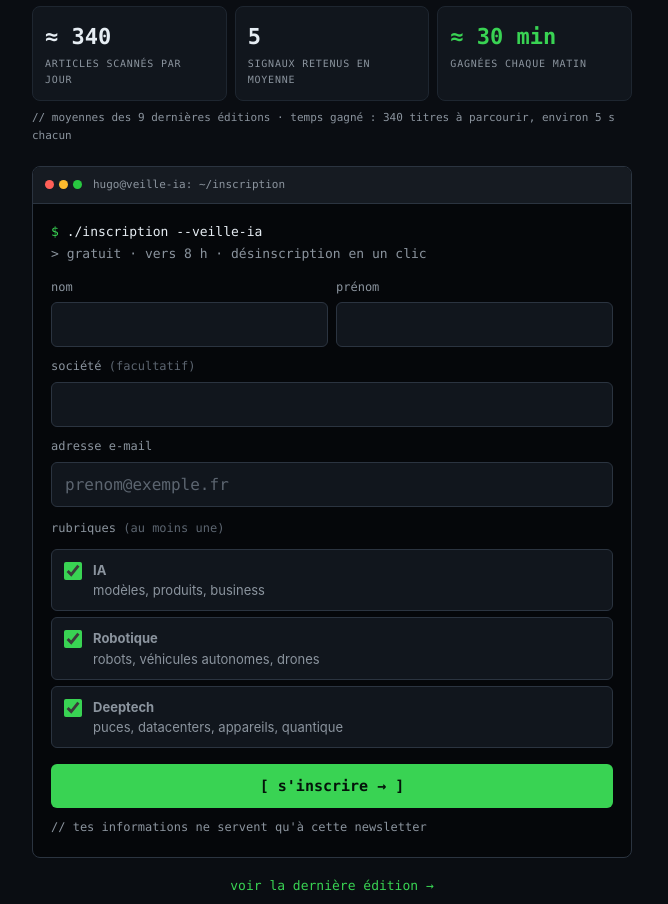
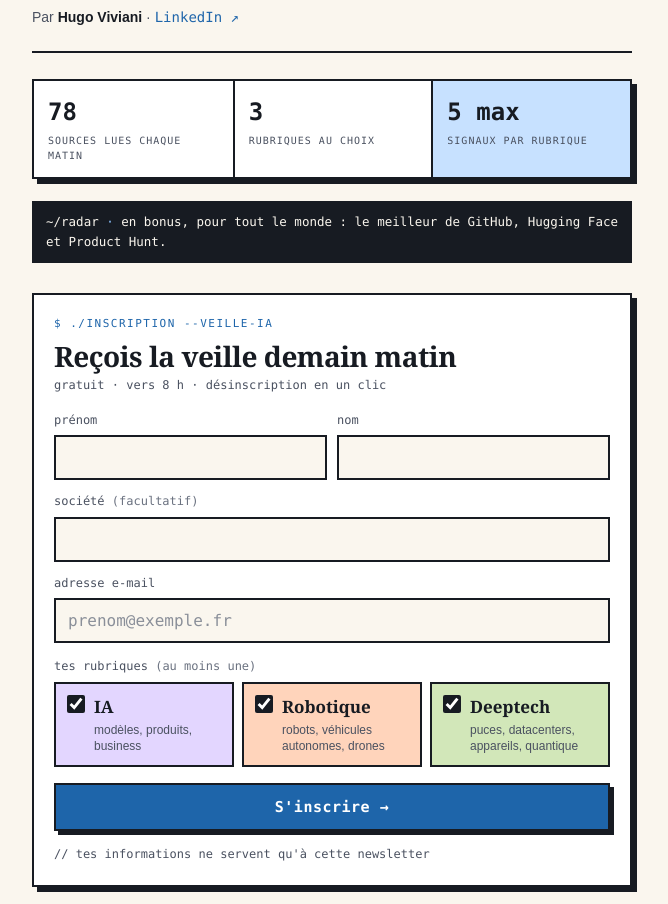
Before and after one commit to HVIVIANI/newsletter-ia, a plain HTML site: page index.html in a window 1280 px wide. Shown: the part 175-1079 px from the top of the page, without its empty margins (308-976 px from the left). Drawn offline with Linux system fonts and the light colour scheme.

Commit message:
Inscription : nouveau design « carnet de labo » (comme la newsletter) et nouvelle image de partage
Co-Authored-By: Claude Opus 5.5 <noreply@anthropic.com>
Claude-Session: https://claude.ai/code/session_013ankkK1piCdbsypURx5R1t

```diff
--- a/index.html
+++ b/index.html
@@ -5,132 +5,159 @@
 <meta name="viewport" content="width=device-width, initial-scale=1">
 <title>Veille IA — IA, robotique et deeptech, triées chaque matin, par Hugo Viviani</title>
 <meta name="description" content="Chaque matin, des centaines d'articles sur l'IA, la robotique et la deeptech scannés pour ne garder que les signaux forts. Tu choisis tes rubriques. Une newsletter gratuite conçue et opérée par Hugo Viviani.">
-<meta name="color-scheme" content="dark">
+<meta name="color-scheme" content="light">
+<meta name="theme-color" content="#faf6ee">
 <meta property="og:type" content="website">
 <meta property="og:url" content="https://hviviani.github.io/newsletter-ia/">
 <meta property="og:title" content="Veille IA — IA, robotique et deeptech, triées chaque matin">
-<meta property="og:description" content="Environ 340 articles scannés chaque jour, 5 signaux retenus. Une newsletter gratuite conçue et opérée par Hugo Viviani.">
+<meta property="og:description" content="78 sources lues chaque matin, seulement les signaux forts. IA, robotique, deeptech : tu choisis tes rubriques. Une newsletter gratuite conçue et opérée par Hugo Viviani.">
 <meta property="og:image" content="https://hviviani.github.io/newsletter-ia/apercu.png">
 <meta property="og:image:width" content="1200">
 <meta property="og:image:height" content="627">
 <meta property="og:locale" content="fr_FR">
 <meta name="twitter:card" content="summary_large_image">
 <style>
-  /* Mêmes couleurs et mêmes polices que la newsletter */
+  /* Même direction artistique que la newsletter : « carnet de labo » (fond crème, encre, bleu labo, pastels par rubrique) */
   :root {
-    --fond: #0a0d12; --carte: #11161d; --bord: #1e2630; --bord-fort: #2b3440; --noir: #05070a;
-    --texte: #e6edf3; --doux: #8b949e; --accent: #39d353; --alerte: #d29922; --erreur: #f85149;
-    --mono: 'JetBrains Mono', 'SF Mono', Menlo, Consolas, monospace;
-    --sans: Inter, 'Segoe UI', Helvetica, Arial, sans-serif;
+    --fond: #faf6ee; --carte: #ffffff; --bord: #d9d2c3; --encre: #171b22; --texte: #171b22; --doux: #4a5160;
+    --accent: #1e65aa; --bleu-p: #8cc2ff; --bleu-t: #c7e1ff;
+    --ia-p: #c8aefa; --ia-t: #e3d6ff; --ia-i: #6f4fa1;
+    --ro-p: #f6a97a; --ro-t: #ffd4bb; --ro-i: #9a4900;
+    --de-p: #a9cb7d; --de-t: #d2e7b9; --de-i: #4d7002;
+    --erreur: #b3261e;
+    --mono: Menlo, Consolas, 'Courier New', monospace;
+    --serif: Georgia, 'Times New Roman', serif;
+    --sans: Arial, Helvetica, sans-serif;
   }
   * { box-sizing: border-box; }
   html { background: var(--fond); }
   body { margin: 0; background: var(--fond); color: var(--texte); font-family: var(--sans); font-size: 16px; line-height: 1.55; -webkit-text-size-adjust: 100%; }
   a { color: var(--accent); text-decoration: none; }
   a:hover { text-decoration: underline; }
-  main { max-width: 640px; margin: 0 auto; padding: 28px 20px 0; }
+  main { max-width: 640px; margin: 0 auto; padding: 30px 20px 0; }
   .mono { font-family: var(--mono); }
   .doux { color: var(--doux); }
-  .vert { color: var(--accent); }
+  [hidden] { display: none !important; }
+  :focus-visible { outline: 3px solid var(--accent); outline-offset: 2px; }
 
-  .shell { font-family: var(--mono); font-size: 12px; color: var(--accent); }
-  h1 { font-size: 34px; line-height: 1.1; letter-spacing: -.8px; margin: 10px 0 0; font-weight: 700; }
+  /* En-tête, comme dans l'e-mail */
+  .haut { display: flex; justify-content: space-between; gap: 12px; font-family: var(--mono); font-size: 12px; letter-spacing: 1.5px; color: var(--accent); }
+  h1 { font-family: var(--serif); font-size: 52px; line-height: 1.02; letter-spacing: -1.5px; margin: 10px 0 0; font-weight: 700; }
   h1 .curseur { color: var(--accent); animation: clignote 1.1s steps(1) infinite; }
   @keyframes clignote { 50% { opacity: 0; } }
   @media (prefers-reduced-motion: reduce) { h1 .curseur { animation: none; } }
-  .accroche { font-size: 19px; line-height: 1.4; margin: 14px 0 0; text-wrap: balance; }
+  .accroche { font-size: 18px; line-height: 1.45; margin: 12px 0 0; color: var(--texte); text-wrap: balance; }
+  .par { font-size: 14px; color: var(--doux); margin: 6px 0 0; }
+  .par b { color: var(--texte); }
+  .trait { border: 0; border-top: 2px solid var(--encre); margin: 22px 0 0; }
 
-  .chiffres { display: grid; grid-template-columns: repeat(3, 1fr); gap: 8px; margin: 20px 0 0; }
-  .chiffre { background: var(--carte); border: 1px solid var(--bord); border-radius: 8px; padding: 13px 12px; }
-  .chiffre b { display: block; font-family: var(--mono); font-size: 22px; font-weight: 700; font-variant-numeric: tabular-nums; white-space: nowrap; }
-  .chiffre span { display: block; font-family: var(--mono); font-size: 10px; color: var(--doux); text-transform: uppercase; letter-spacing: .8px; margin-top: 2px; }
+  /* Boîte rétro : bordure d'encre et ombre pleine décalée */
+  .boite { background: var(--carte); border: 2px solid var(--encre); box-shadow: 5px 5px 0 var(--encre); }
 
-  /* Fenêtre de terminal : le bloc d'inscription */
-  .fenetre { background: var(--noir); border: 1px solid var(--bord-fort); border-radius: 8px; margin: 22px 0 0; overflow: hidden; }
-  .fenetre .barre { background: #161b22; border-bottom: 1px solid var(--bord-fort); padding: 9px 12px; font-family: var(--mono); font-size: 11px; color: var(--doux); display: flex; align-items: center; gap: 5px; }
-  .fenetre .barre i { width: 9px; height: 9px; border-radius: 50%; display: inline-block; }
-  .fenetre .barre span { margin-left: 6px; }
-  .fenetre .corps { padding: 18px 18px 20px; }
-  .commande { font-family: var(--mono); font-size: 13px; }
-  .commande + .commande { margin-top: 2px; }
+  /* Fiche d'expérience : les chiffres */
+  .fiche { display: grid; grid-template-columns: repeat(3, 1fr); margin: 26px 0 0; }
+  .fiche > div { padding: 13px 14px; }
+  .fiche > div + div { border-left: 2px solid var(--encre); }
+  .fiche > div:last-child { background: var(--bleu-t); }
+  .fiche b { display: block; font-family: var(--mono); font-size: 24px; font-weight: 700; white-space: nowrap; }
+  .fiche span { display: block; font-family: var(--mono); font-size: 10px; color: var(--doux); text-transform: uppercase; letter-spacing: 1px; margin-top: 2px; }
 
-  form { margin: 14px 0 0; }
-  .champs { display: flex; gap: 8px; }
-  .champs + .champs { margin-top: 10px; }
+  /* Les 3 rubriques */
+  .etiquette { font-family: var(--mono); font-size: 11px; letter-spacing: 1.5px; color: var(--accent); text-transform: uppercase; }
+  .rubs { display: grid; grid-template-columns: repeat(3, 1fr); gap: 14px; margin: 10px 0 0; }
+  .rub { border: 2px solid var(--encre); background: var(--carte); }
+  .rub .tete { font-family: var(--serif); font-size: 22px; font-weight: 700; padding: 10px 12px; border-bottom: 2px solid var(--encre); }
+  .rub p { margin: 0; padding: 9px 12px 11px; font-size: 13px; line-height: 1.45; color: var(--doux); }
+  .rub.ia .tete { background: var(--ia-p); } .rub.ro .tete { background: var(--ro-p); } .rub.de .tete { background: var(--de-p); }
+  .radar { margin: 22px 0 0; padding: 11px 14px; background: var(--encre); color: #faf6ee; font-family: var(--mono); font-size: 12.5px; line-height: 1.6; }
+  .radar span { color: var(--bleu-p); }
+
+  /* Formulaire d'inscription */
+  .inscription { margin: 30px 0 0; padding: 20px 20px 22px; }
+  .inscription h2 { font-family: var(--serif); font-size: 28px; line-height: 1.15; letter-spacing: -.5px; margin: 8px 0 4px; }
+  .inscription .promesse-haut { font-family: var(--mono); font-size: 12px; color: var(--doux); margin: 0; }
+  form { margin: 16px 0 0; }
+  .champs { display: flex; gap: 10px; }
+  .champs + .champs { margin-top: 12px; }
   .champ { flex: 1; min-width: 0; }
   label { display: block; font-family: var(--mono); font-size: 12px; color: var(--doux); margin-bottom: 6px; }
-  .facultatif { color: #5c6570; }
-  input[type=email], input[type=text] { width: 100%; background: var(--carte); color: var(--texte); border: 1px solid var(--bord-fort); border-radius: 6px; padding: 12px 13px; font-family: var(--mono); font-size: 16px; }
-  input::placeholder { color: #5c6570; }
-  input:focus-visible, button:focus-visible, a:focus-visible { outline: 2px solid var(--accent); outline-offset: 2px; }
-  button { width: 100%; margin-top: 10px; background: var(--accent); color: #04130a; border: 0; border-radius: 6px; padding: 13px 16px; font-family: var(--mono); font-size: 15px; font-weight: 700; cursor: pointer; }
-  button:hover { background: #4ae168; }
-  button[disabled] { opacity: .6; cursor: default; }
-  .promesse { font-family: var(--mono); font-size: 12px; color: var(--doux); margin: 10px 0 0; }
-  fieldset { border: 0; margin: 12px 0 0; padding: 0; min-width: 0; }
+  .facultatif { color: #6b7280; }
+  input[type=email], input[type=text] { width: 100%; background: var(--fond); color: var(--texte); border: 2px solid var(--encre); border-radius: 0; padding: 11px 12px; font-family: var(--mono); font-size: 16px; }
+  input::placeholder { color: #8a8f99; }
+  input[type=email]:focus-visible, input[type=text]:focus-visible { background: #ffffff; outline: 3px solid var(--bleu-p); outline-offset: 0; }
+  fieldset { border: 0; margin: 14px 0 0; padding: 0; min-width: 0; }
   legend { font-family: var(--mono); font-size: 12px; color: var(--doux); margin-bottom: 6px; padding: 0; }
-  .rubrique { display: flex; gap: 11px; align-items: flex-start; padding: 10px 12px; margin-top: 6px; background: var(--carte); border: 1px solid var(--bord-fort); border-radius: 6px; cursor: pointer; font-family: var(--sans); font-size: 15px; color: var(--texte); }
-  .rubrique input { width: 18px; height: 18px; margin: 2px 0 0; accent-color: var(--accent); flex: none; }
-  .rubrique b { display: block; font-weight: 650; }
-  .rubrique span { display: block; font-size: 13px; color: var(--doux); }
+  .choix { display: grid; grid-template-columns: repeat(3, 1fr); gap: 8px; }
+  .rubrique { display: flex; gap: 9px; align-items: flex-start; margin: 0; padding: 10px 11px; border: 2px solid var(--encre); cursor: pointer; font-family: var(--sans); font-size: 15px; color: var(--texte); background: var(--carte); }
+  .rubrique input { width: 18px; height: 18px; margin: 1px 0 0; accent-color: var(--encre); flex: none; }
+  .rubrique b { display: block; font-family: var(--serif); font-size: 17px; }
+  .rubrique span span { display: block; font-size: 12px; line-height: 1.35; color: var(--doux); margin-top: 2px; }
+  .rubrique.ia:has(input:checked) { background: var(--ia-t); } .rubrique.ro:has(input:checked) { background: var(--ro-t); } .rubrique.de:has(input:checked) { background: var(--de-t); }
+  button { width: 100%; margin-top: 16px; background: var(--accent); color: #ffffff; border: 2px solid var(--encre); box-shadow: 4px 4px 0 var(--encre); border-radius: 0; padding: 13px 16px; font-family: var(--mono); font-size: 15px; font-weight: 700; letter-spacing: .5px; cursor: pointer; }
+  button:hover { background: #174f86; }
+  button:active { transform: translate(2px, 2px); box-shadow: 2px 2px 0 var(--encre); }
+  button[disabled] { opacity: .65; cursor: default; }
+  .promesse { font-family: var(--mono); font-size: 12px; color: var(--doux); margin: 14px 0 0; }
   .piege { position: absolute; left: -9999px; width: 1px; height: 1px; overflow: hidden; }
-  .message { font-size: 15px; line-height: 1.55; margin: 14px 0 0; padding: 12px 14px; border-radius: 6px; border: 1px solid; }
-  .message.ok { background: #0f2a19; border-color: #39d35355; }
-  .message.attente { background: #2d230c; border-color: #d2992255; }
-  .message.ko { background: #33131a; border-color: #f8514955; }
+  .message { font-size: 15px; line-height: 1.55; margin: 16px 0 0; padding: 12px 14px; border: 2px solid var(--encre); }
+  .message.ok { background: var(--de-t); }
+  .message.attente { background: var(--ro-t); }
+  .message.ko { background: #ffe1dc; }
   .message b { font-family: var(--mono); font-weight: 700; overflow-wrap: anywhere; }
-  [hidden] { display: none !important; }
 
-  .note { font-family: var(--mono); font-size: 11px; line-height: 1.6; color: var(--doux); margin: 8px 0 0; }
-  .voir { font-family: var(--mono); font-size: 13px; text-align: center; margin: 18px 0 0; }
+  .voir { font-family: var(--mono); font-size: 13px; text-align: center; margin: 26px 0 0; }
 
-  footer { max-width: 640px; margin: 28px auto 0; padding: 20px; border-top: 1px solid var(--bord); font-size: 13px; color: var(--doux); }
+  footer { max-width: 640px; margin: 30px auto 0; padding: 18px 20px 30px; border-top: 2px solid var(--encre); font-size: 13px; color: var(--doux); }
   footer .auteur { color: var(--texte); margin: 0 0 10px; }
   footer .mentions { font-size: 12px; line-height: 1.6; margin: 12px 0 0; padding-top: 12px; border-top: 1px dashed var(--bord); }
+  footer .pipeline { font-family: var(--mono); font-size: 11px; margin: 10px 0 0; }
 
-  @media (max-width: 480px) {
+  @media (max-width: 560px) {
     main { padding: 22px 16px 0; }
-    h1 { font-size: 29px; }
+    h1 { font-size: 40px; }
     .accroche { font-size: 17px; }
-    .champs { flex-direction: column; gap: 10px; }
-
-    .chiffres { gap: 6px; }
-    .chiffre { padding: 12px 9px; }
-    .chiffre b { font-size: 17px; }
-    .chiffre span { font-size: 9px; letter-spacing: .4px; }
-    footer { padding: 18px 16px; }
+    .champs { flex-direction: column; gap: 12px; }
+    .rubs, .choix { grid-template-columns: 1fr; }
+    .rubs { gap: 10px; }
+    .fiche b { font-size: 18px; }
+    .fiche > div { padding: 11px 9px; }
+    .fiche span { font-size: 9px; letter-spacing: .5px; }
+    .inscription { padding: 16px 14px 18px; }
+    footer { padding: 18px 16px 28px; }
   }
 </style>
 </head>
 <body>
 
 <main>
-  <div class="shell">hugo@viviani:~$ ./veille-ia --subscribe</div>
-  <h1>VEILLE IA<span class="curseur" aria-hidden="true">_</span></h1>
-  <p class="accroche">L'actualité de l'IA, de la robotique et de la deeptech, triée chaque matin. Tu choisis tes rubriques.</p>
+  <div class="haut"><span>~/veille-ia · LABO</span><span>CHAQUE MATIN · 08:00</span></div>
+  <h1>Veille IA<span class="curseur" aria-hidden="true">_</span></h1>
+  <p class="accroche">L'actualité de l'IA, de la robotique et de la deeptech, triée chaque matin. Seulement les signaux forts. Tu choisis tes rubriques.</p>
+  <p class="par">Par <b>Hugo Viviani</b> · <a class="mono" href="https://www.linkedin.com/in/hugo-viviani-a4b298228/">LinkedIn ↗</a></p>
+  <hr class="trait">
 
-  <div class="chiffres" aria-label="La veille en chiffres">
-    <div class="chiffre"><b>≈ 340</b><span>articles scannés par jour</span></div>
-    <div class="chiffre"><b>5</b><span>signaux retenus en moyenne</span></div>
-    <div class="chiffre"><b class="vert">≈ 30 min</b><span>gagnées chaque matin</span></div>
+  <div class="fiche boite" aria-label="La veille en chiffres">
+    <div><b>78</b><span>sources lues chaque matin</span></div>
+    <div><b>3</b><span>rubriques au choix</span></div>
+    <div><b>5 max</b><span>signaux par rubrique</span></div>
   </div>
-  <p class="note">// moyennes des 9 dernières éditions · temps gagné : 340 titres à parcourir, environ 5 s chacun</p>
 
-  <section class="fenetre" aria-labelledby="titre-inscription">
-    <div class="barre"><i style="background:#ff5f57"></i><i style="background:#febc2e"></i><i style="background:#28c840"></i><span id="titre-inscription">hugo@veille-ia: ~/inscription</span></div>
-    <div class="corps">
-      <div class="commande"><span class="vert">$</span> ./inscription --veille-ia</div>
-      <div class="commande doux">&gt; gratuit · vers 8 h · désinscription en un clic</div>
+  <div class="radar">~/radar <span>·</span> en bonus, pour tout le monde : le meilleur de GitHub, Hugging Face et Product Hunt.</div>
+
+  <section class="inscription boite" aria-labelledby="titre-inscription">
+    <div class="etiquette">$ ./inscription --veille-ia</div>
+    <h2 id="titre-inscription">Reçois la veille demain matin</h2>
+    <p class="promesse-haut">gratuit · vers 8 h · désinscription en un clic</p>
 
     <form id="formulaire" novalidate>
       <div class="champs">
         <div class="champ">
+          <label for="prenom">prénom</label>
+          <input type="text" id="prenom" name="prenom" autocomplete="given-name" maxlength="40" required>
+        </div>
+        <div class="champ">
           <label for="nom">nom</label>
           <input type="text" id="nom" name="nom" autocomplete="family-name" maxlength="60" required>
-          </div>
-          <div class="champ">
-            <label for="prenom">prénom</label>
-            <input type="text" id="prenom" name="prenom" autocomplete="given-name" maxlength="40" required>
         </div>
       </div>
       <div class="champs">
@@ -146,12 +173,14 @@
         </div>
       </div>
       <fieldset id="rubriques">
-          <legend>rubriques <span class="facultatif">(au moins une)</span></legend>
-          <label class="rubrique"><input type="checkbox" name="rubrique" value="IA" checked><span><b>IA</b><span>modèles, produits, business</span></span></label>
-          <label class="rubrique"><input type="checkbox" name="rubrique" value="Robotique" checked><span><b>Robotique</b><span>robots, véhicules autonomes, drones</span></span></label>
-          <label class="rubrique"><input type="checkbox" name="rubrique" value="Deeptech" checked><span><b>Deeptech</b><span>puces, datacenters, appareils, quantique</span></span></label>
+        <legend>tes rubriques <span class="facultatif">(au moins une)</span></legend>
+        <div class="choix">
+          <label class="rubrique ia"><input type="checkbox" name="rubrique" value="IA" checked><span><b>IA</b><span>modèles, produits, business</span></span></label>
+          <label class="rubrique ro"><input type="checkbox" name="rubrique" value="Robotique" checked><span><b>Robotique</b><span>robots, véhicules autonomes, drones</span></span></label>
+          <label class="rubrique de"><input type="checkbox" name="rubrique" value="Deeptech" checked><span><b>Deeptech</b><span>puces, datacenters, appareils, quantique</span></span></label>
+        </div>
       </fieldset>
-        <button type="submit" id="bouton">[ s'inscrire → ]</button>
+      <button type="submit" id="bouton">S'inscrire →</button>
       <div class="piege" aria-hidden="true"><label for="site">Ne pas remplir</label><input type="text" id="site" name="site" tabindex="-1" autocomplete="off"></div>
     </form>
 
@@ -159,7 +188,6 @@
     <noscript><div class="message ko">Cette page a besoin de JavaScript pour enregistrer ton inscription.</div></noscript>
 
     <p class="promesse">// tes informations ne servent qu'à cette newsletter</p>
-    </div>
   </section>
 
   <p class="voir"><a href="https://script.google.com/macros/s/AKfycbyxLePPwFfxDJ5-QJjyDaXwPcjySVV5es0WImGmHZ-5HJxALDTg72y2sVnz78-uMrmp/exec?p=digest">voir la dernière édition&nbsp;→</a></p>
@@ -167,6 +195,7 @@
 
 <footer>
   <p class="auteur">Conçu et opéré par <b>Hugo Viviani</b>, business developer en quête du meilleur job. <a class="mono" style="font-size:12px" href="https://www.linkedin.com/in/hugo-viviani-a4b298228/">LinkedIn ↗</a></p>
+  <p class="pipeline">pipeline: rss(78) → gemini → email · cron 08:00 Paris · coût 0 €</p>
   <p class="mentions">Ton nom, ton prénom, ta société, ton adresse e-mail et tes rubriques sont conservés par Hugo Viviani dans un fichier privé, pour t'envoyer cette newsletter et savoir qui la lit. Ils ne sont transmis à personne. Tu peux te désinscrire à tout moment avec le lien présent en bas de chaque e-mail, ou demander leur suppression par message LinkedIn.</p>
 </footer>
 
@@ -175,14 +204,14 @@
 // Rien n'est stocké ici : cette page ne contient que le formulaire.
 (function () {
   var API = 'https://script.google.com/macros/s/AKfycbyxLePPwFfxDJ5-QJjyDaXwPcjySVV5es0WImGmHZ-5HJxALDTg72y2sVnz78-uMrmp/exec';
-  var BOUTON = "[ s'inscrire → ]";
+  var BOUTON = "S'inscrire →";
   var f = document.getElementById('formulaire'), b = document.getElementById('bouton');
   var msg = document.getElementById('msg'), icone = document.getElementById('msg-icone'), texte = document.getElementById('msg-texte');
   function champ(id) { return document.getElementById(id).value.trim(); }
 
   // Affiche un message. « morceaux » mélange du texte et des passages en gras : ['Envoyé à ', { gras: 'x@y.fr' }, '.']
   function dire(type, morceaux, garderFormulaire) {
-    var signe = { ok: ['✓', 'var(--accent)'], attente: ['⏳', 'var(--alerte)'], ko: ['✗', 'var(--erreur)'] }[type];
+    var signe = { ok: ['✓', 'var(--de-i)'], attente: ['⏳', 'var(--ro-i)'], ko: ['✗', 'var(--erreur)'] }[type];
     msg.className = 'message ' + type;
     icone.textContent = signe[0]; icone.style.color = signe[1];
     texte.textContent = '';
@@ -204,7 +233,7 @@
     if (!/^[^@\s<>]+@[^@\s<>]+\.[a-z]{2,}$/i.test(d.email)) return erreur('Cette adresse e-mail ne semble pas complète. Vérifie-la et réessaie.', 'email');
     if (!rubriques.length) return erreur('Coche au moins une rubrique.');
 
-    b.disabled = true; b.textContent = '[ envoi… ]'; msg.hidden = true;
+    b.disabled = true; b.textContent = 'Envoi…'; msg.hidden = true;
     var arret = window.AbortController ? new AbortController() : null;
     var minuteur = setTimeout(function () { if (arret) arret.abort(); }, 25000);
     // « text/plain » : le navigateur envoie la demande directement, sans vérification préalable que Google Apps Script ne sait pas traiter
```
Also changed, not shown: apercu.png. Lines whose indentation alone changed are shown as unchanged.
